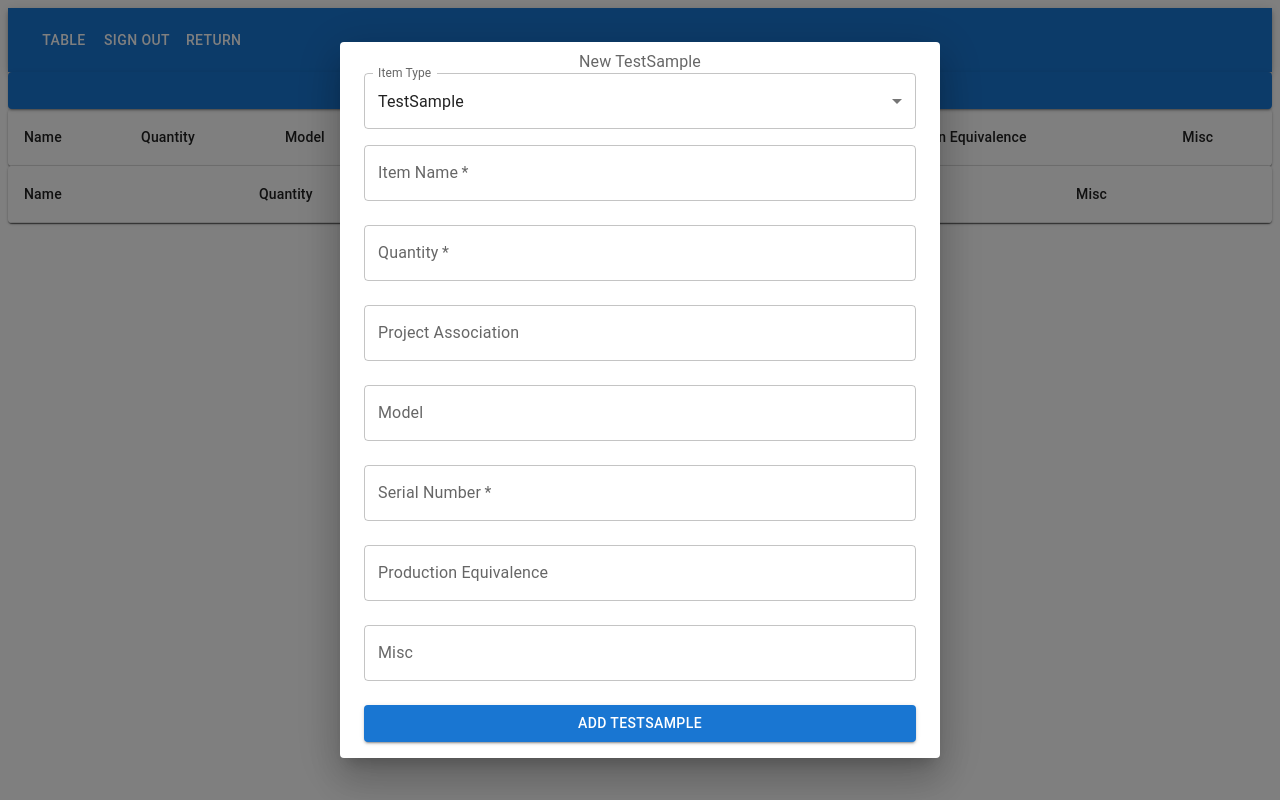
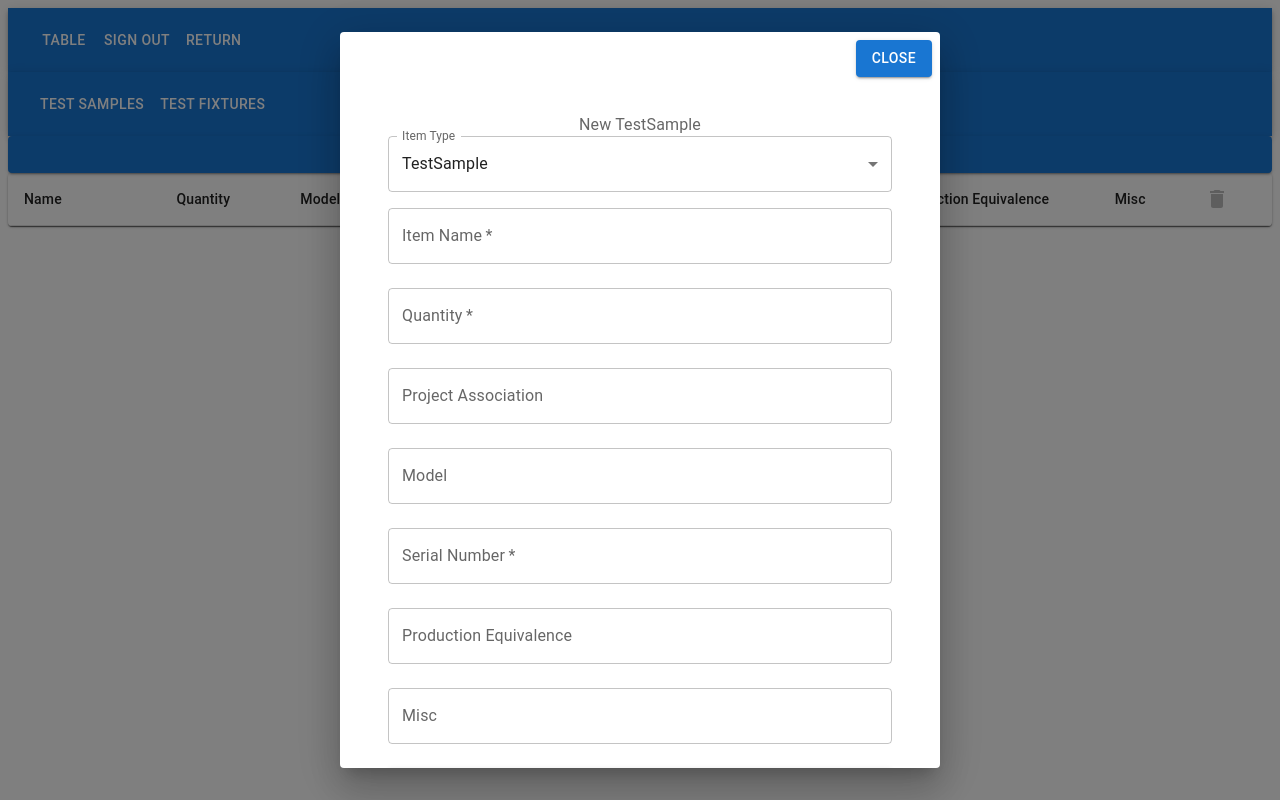
Before and after one commit to dj6207/testcage, a React (Vite) app: page /table in a window 1280 px wide. Both pictures are taken after a click on the button "ADD TEST FIXTURE / TEST SAMPLE". Built offline with nearby package versions, Linux system fonts and the light colour scheme.

Commit message:
delete item functionality

```diff
--- a/src/features/forms/components/addItemForm.tsx
+++ b/src/features/forms/components/addItemForm.tsx
@@ -45,7 +45,7 @@ export const AddItemForm: React.FC = () => {
         }
     }
 
-    const addTestSample = (sample:TestSample):void => {
+    const addTestFixture = (fixture:TestFixture):void => {
         // Make sure the name of the arg parssed in is the same as the name of the parameter called in the backend
         // for example the parameter "sample" in this function should be the same as the "sample" in the rust function add_test_sample
         // const addTestSample = (sample:TestSample):void => {
@@ -63,20 +63,22 @@ export const AddItemForm: React.FC = () => {
         //     ...
         // }
         // This wont work cause testSample != sample and will cause an error
-        invoke<number>("plugin:sqlite_connector|add_test_sample", { sample })
+
+        // Or just use the format { item: fixture } left is rust argument name and right is typescript parameter name
+        invoke<number>("plugin:sqlite_connector|add_test_fixture", { item: fixture })
+            .then((res) => console.log(res))
+            .catch((err) => {
+                console.log(err)
+                dispatch(showSnackBar("Test Fixture Already Exist"));
+            });
+    }
+
+    const addTestSample = (sample:TestSample):void => {
+        invoke<number>("plugin:sqlite_connector|add_test_sample", { item: sample })
             .then((res) => console.log(res))
             .catch((err) => {
                 console.log(err)
                 dispatch(showSnackBar("Test Sample Already Exist"));
-            });
-    }
-
-    const addTestFixture = (fixture:TestFixture):void => {
-        invoke<number>("plugin:sqlite_connector|add_test_fixture", { fixture })
-            .then((res) => console.log(res))
-            .catch((err) => {
-                console.log(err)
-                dispatch(showSnackBar("Test Fixture Already Exist"));
             });
     }
 
--- a/src/features/tables/components/testFixtureTable.tsx
+++ b/src/features/tables/components/testFixtureTable.tsx
@@ -1,4 +1,11 @@
 import {
+    Button,
+    Dialog,
+    DialogActions,
+    DialogContent,
+    DialogContentText,
+    DialogTitle,
+    IconButton,
     Paper,
     Table,
     TableBody,
@@ -8,30 +15,93 @@ import {
     TableRow,
     TextField
 } from "@mui/material";
-import React from "react";
+import React, { useState } from "react";
 import { TestFixture } from "../../../types";
-import { useGetAllTestFixtures } from "../../../hooks";
+import { useAppDispatch, useGetAllTestFixtures } from "../../../hooks";
+import { invoke } from "@tauri-apps/api";
+import { showSnackBar } from "../../../slices/snackBarSlice";
+import DeleteIcon from '@mui/icons-material/Delete';
 
 export const TestFixtureTable: React.FC = () => {
+    const dispatch = useAppDispatch();
+
+    const [openDeleteDialog, setOpenDeleteDialog] = useState<boolean>(false);
+    const [selectedRow, setSelectedRow] = useState<number | null>(null);
+
     const testFixtures:TestFixture[] = useGetAllTestFixtures();
+
+    const handleOpenDeleteDialog = (rowId:number | null):void => {
+        setSelectedRow(rowId);
+        setOpenDeleteDialog(true);
+    }
+
+    const handleCloseDeleteDialog = ():void => {
+        setOpenDeleteDialog(false);
+    }
+
+    const handleDeleteItem = ():void => {
+        handleCloseDeleteDialog();
+        if (selectedRow != null) {
+            invoke<number>("plugin:sqlite_connector|delete_fixture_by_id", { id: selectedRow })
+                .then((res) => {
+                    console.log(res);
+                    dispatch(showSnackBar("Test Fixture Deleted"));
+                })
+                .catch((err) => {
+                    console.log(err);
+                    dispatch(showSnackBar("Fail to delete Test Fixture"));
+                })
+        } else {
+            console.log("selectedRow is null");
+            dispatch(showSnackBar("Error deleting Test Fixture"));
+        }
+    }
+
     return (
         <TableContainer component={Paper}>
-            <Table>
+            <Dialog open={openDeleteDialog} onClose={handleCloseDeleteDialog}>
+                <DialogTitle>Delete Test Fixture</DialogTitle>
+                <DialogContent>
+                    <DialogContentText>
+                        Are you sure you want to delete this Test Fixture?
+                    </DialogContentText>
+                    <DialogContentText>
+                        This action cannot be reversed!
+                    </DialogContentText>
+                </DialogContent>
+                <DialogActions>
+                    <Button variant="contained" onClick={handleDeleteItem}>Delete</Button>
+                    <Button variant="contained" onClick={handleCloseDeleteDialog}>Cancel</Button>
+                </DialogActions>
+            </Dialog>
+            <Table size="small">
                 <TableHead>
                     <TableRow>
                         <TableCell>Name</TableCell>
-                        <TableCell>Quantity</TableCell>
-                        <TableCell>Project Association</TableCell>
-                        <TableCell>Misc</TableCell>
+                        <TableCell align="right">Quantity</TableCell>
+                        <TableCell align="right">Project Association</TableCell>
+                        <TableCell align="right">Misc</TableCell>
+                        <TableCell align="center">
+                            <IconButton disabled={true}>
+                                <DeleteIcon/>
+                            </IconButton>
+                        </TableCell>
                     </TableRow>
                 </TableHead>
                 <TableBody>
                     {testFixtures.map((testFixture) => (
                         <TableRow key={testFixture.id}>
-                            <TableCell>{testFixture.name}</TableCell>
-                            <TableCell>{testFixture.quantity}</TableCell>
-                            <TableCell>{testFixture.projectAssociation}</TableCell>
-                            <TableCell>{testFixture.misc}</TableCell>
+                            <TableCell component="th" scope="row">{testFixture.name}</TableCell>
+                            <TableCell align="right">{testFixture.quantity}</TableCell>
+                            <TableCell align="right">{testFixture.projectAssociation}</TableCell>
+                            <TableCell align="right">{testFixture.misc}</TableCell>
+                            <TableCell align="center">
+                                <IconButton onClick={() => {
+                                    handleOpenDeleteDialog(testFixture.id || null)
+                                }}>
+                                    <DeleteIcon/>
+                                </IconButton>
+                            </TableCell>
                         </TableRow>
                     ))}
                 </TableBody>
--- a/src/features/tables/components/testSampleTable.tsx
+++ b/src/features/tables/components/testSampleTable.tsx
@@ -1,4 +1,10 @@
 import {
+    Dialog,
+    DialogActions,
+    DialogContent,
+    DialogContentText,
+    DialogTitle,
+    IconButton,
     Paper,
     Table,
     TableBody,
@@ -6,38 +12,103 @@ import {
     TableContainer,
     TableHead,
     TableRow,
-    TextField
+    TextField,
+    Button,
 } from "@mui/material";
-import React from "react";
+import React, { useState } from "react";
 import { TestSample } from "../../../types";
-import { useGetAllTestSamples } from "../../../hooks";
+import { useAppDispatch, useGetAllTestSamples } from "../../../hooks";
+import DeleteIcon from '@mui/icons-material/Delete';
+import { invoke } from "@tauri-apps/api";
+import { AppDispatch } from "../../../store";
+import { showSnackBar } from "../../../slices/snackBarSlice";
 
 export const TestSampleTable: React.FC = () => {
+    const dispatch:AppDispatch = useAppDispatch();
+
+    const [openDeleteDialog, setOpenDeleteDialog] = useState<boolean>(false);
+    const [selectedRow, setSelectedRow] = useState<number | null>(null);
+
     const testSamples:TestSample[] = useGetAllTestSamples();
+
+    const handleOpenDeleteDialog = (rowId:number | null):void => {
+        setSelectedRow(rowId);
+        setOpenDeleteDialog(true);
+    }
+
+    const handleCloseDeleteDialog = ():void => {
+        setOpenDeleteDialog(false);
+    }
+
+    const handleDeleteItem = ():void => {
+        handleCloseDeleteDialog();
+        if (selectedRow != null) {
+            invoke<number>("plugin:sqlite_connector|delete_sample_by_id", { id: selectedRow })
+                .then((res) => {
+                    console.log(res);
+                    dispatch(showSnackBar("Test Sample Deleted"));
+                })
+                .catch((err) => {
+                    console.log(err);
+                    dispatch(showSnackBar("Fail to delete Test Sample"));
+                })
+        } else {
+            console.log("selectedRow is null");
+            dispatch(showSnackBar("Error deleting Test Sample"));
+        }
+    }
+
     return (
         <TableContainer component={Paper}>
-            <Table>
+            <Dialog open={openDeleteDialog} onClose={handleCloseDeleteDialog}>
+                <DialogTitle>Delete Test Sample</DialogTitle>
+                <DialogContent>
+                    <DialogContentText>
+                        Are you sure you want to delete this Test Sample?
+                    </DialogContentText>
+                    <DialogContentText>
+                        This action cannot be reversed!
+                    </DialogContentText>
+                </DialogContent>
+                <DialogActions>
+                    <Button variant="contained" onClick={handleDeleteItem}>Delete</Button>
+                    <Button variant="contained" onClick={handleCloseDeleteDialog}>Cancel</Button>
+                </DialogActions>
+            </Dialog>
+            <Table size="small">
                 <TableHead>
                     <TableRow>
                         <TableCell>Name</TableCell>
-                        <TableCell>Quantity</TableCell>
-                        <TableCell>Model</TableCell>
-                        <TableCell>Serial Number</TableCell>
-                        <TableCell>Project Association</TableCell>
-                        <TableCell>Production Equivalence</TableCell>
-                        <TableCell>Misc</TableCell>
+                        <TableCell align="right">Quantity</TableCell>
+                        <TableCell align="right">Model</TableCell>
+                        <TableCell align="right">Serial Number</TableCell>
+                        <TableCell align="right">Project Association</TableCell>
+                        <TableCell align="right">Production Equivalence</TableCell>
+                        <TableCell align="right">Misc</TableCell>
+                        <TableCell align="center">
+                            <IconButton disabled={true}>
+                                <DeleteIcon/>
+                            </IconButton>
+                        </TableCell>
                     </TableRow>
                 </TableHead>
                 <TableBody>
                     {testSamples.map((testSample) => (
-                        <TableRow key={testSample.id}>
-                            <TableCell>{testSample.name}</TableCell>
-                            <TableCell>{testSample.quantity}</TableCell>
-                            <TableCell>{testSample.model}</TableCell>
-                            <TableCell>{testSample.serialNumber}</TableCell>
-                            <TableCell>{testSample.projectAssociation}</TableCell>
-                            <TableCell>{testSample.productEquivalence}</TableCell>
-                            <TableCell>{testSample.misc}</TableCell>
+                        <TableRow key={testSample.id} >
+                            <TableCell component="th" scope="row">{testSample.name}</TableCell>
+                            <TableCell align="right">{testSample.quantity}</TableCell>
+                            <TableCell align="right">{testSample.model}</TableCell>
+                            <TableCell align="right">{testSample.serialNumber}</TableCell>
+                            <TableCell align="right">{testSample.projectAssociation}</TableCell>
+                            <TableCell align="right">{testSample.productEquivalence}</TableCell>
+                            <TableCell align="right">{testSample.misc}</TableCell>
+                            <TableCell align="center">
+                                <IconButton onClick={() => {
+                                    handleOpenDeleteDialog(testSample.id || null)
+                                }}>
+                                    <DeleteIcon/>
+                                </IconButton>
+                            </TableCell>
                         </TableRow>
                     ))}
                 </TableBody>
--- a/src/pages/tablePage.tsx
+++ b/src/pages/tablePage.tsx
@@ -1,9 +1,11 @@
 import React, { useState } from "react";
 import { AddItemForm, TestFixtureTable, TestSampleTable } from "../features";
-import { Button, Dialog, Paper } from "@mui/material";
+import { AppBar, Button, Dialog, DialogActions, DialogContent, Paper, Toolbar } from "@mui/material";
+import { TestCageItem } from "../enums";
 
 export const TablePage: React.FC = () => {
     const [openAddItemDialog, setOpenAddItemDialog] = useState<boolean>(false);
+    const [testCageItemTable, setTestCageItemTable] = useState<TestCageItem>(TestCageItem.TestSample);
 
     const handleOpenAddItemDialog = () => {
         setOpenAddItemDialog(true);
@@ -15,17 +17,39 @@ export const TablePage: React.FC = () => {
 
     return (
         <>
+            <AppBar position="static">
+                <Toolbar>
+                    <Button
+                        color="inherit"
+                        onClick={() => setTestCageItemTable(TestCageItem.TestSample)}
+                    >
+                        Test Samples
+                    </Button>
+                    <Button
+                        color="inherit"
+                        onClick={() => setTestCageItemTable(TestCageItem.TestFixture)}
+                    >
+                        Test Fixtures
+                    </Button>
+                </Toolbar>
+            </AppBar>
             <Button fullWidth variant="contained" onClick={handleOpenAddItemDialog}>
                 Add Test Fixture / Test Sample
             </Button>
             <Dialog open={openAddItemDialog} onClose={handleCloseAddItemDialog}>
-                <AddItemForm/>
+                <DialogActions>
+                    <Button variant="contained" onClick={handleCloseAddItemDialog}>Close</Button>
+                </DialogActions>
+                <DialogContent>
+                    <AddItemForm/>
+                </DialogContent>
             </Dialog>
             <Paper>
-                <TestSampleTable/>
-            </Paper>
-            <Paper>
-                <TestFixtureTable/>
+                {testCageItemTable === TestCageItem.TestSample ? (
+                    <TestSampleTable/>
+                ) : (
+                    <TestFixtureTable/>
+                )}
             </Paper>
         </>
     );
```
Also changed, not shown: 1 other file (tests, documents, lock files or other folders).
